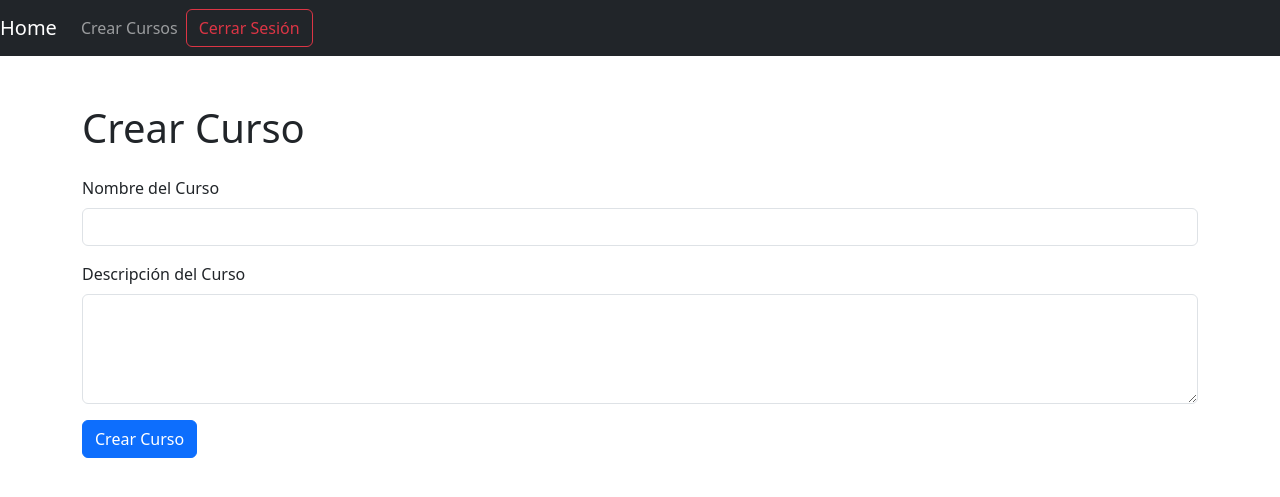
After one commit to Fabrikpz/aula-virtual, a Flask app: page /crear_cursos in a window 1280 px wide. The commit adds this page. Shown: the top 497 px of the page. Run offline with Flask 3, Linux system fonts and the light colour scheme; the visitor is signed in with stand-in values (Sample User, id 1).

Commit message:
empezando el form para crear cursos

```diff
--- a/app/models.py
+++ b/app/models.py
@@ -13,3 +13,8 @@ class User(db.Model, UserMixin):
 
     def check_password(self, password):
         return check_password_hash(self.password_hash, password)
+
+class Curso(db.Model):
+    id = db.Column(db.Integer, primary_key=True)
+    nombre = db.Column(db.String(100), nullable=False)
+    descripcion = db.Column(db.Text, nullable=False)
--- a/app/routes.py
+++ b/app/routes.py
@@ -36,10 +36,13 @@ def login():
             flash('Inicio de sesión fallido. Revisa tus credenciales', 'danger')
     return render_template('login.html', title='Login', form=form)
 
-
-
 @main.route("/logout")
 @login_required
 def logout():
     logout_user()
     return redirect(url_for('main.home'))
+
+@main.route("/crear_cursos")
+@login_required
+def crear_cursos():
+    return render_template("cursos.html")
--- /dev/null
+++ b/app/templates/cursos.html
@@ -0,0 +1,33 @@
+<!DOCTYPE html>
+<html lang="en">
+<head>
+    <meta charset="UTF-8">
+    <meta name="viewport" content="width=device-width, initial-scale=1.0">
+    <title>Crear Cursos</title>
+    <link href="https://cdn.jsdelivr.net/npm/bootstrap@5.3.3/dist/css/bootstrap.min.css" rel="stylesheet"
+        integrity="sha384-QWTKZyjpPEjISv5WaRU9OFeRpok6YctnYmDr5pNlyT2bRjXh0JMhjY6hW+ALEwIH" crossorigin="anonymous">
+    <link rel="stylesheet" href="{{ url_for('static', filename='cursos.css') }}">
+</head>
+<body>
+    {% include 'navbar.html' %}
+
+    <div class="container mt-5">
+        <h1 class="mb-4">Crear Curso</h1>
+        <form method="POST" action="{{ url_for('main.crear_cursos') }}">
+            <div class="mb-3">
+                <label for="cursoNombre" class="form-label">Nombre del Curso</label>
+                <input type="text" class="form-control" id="cursoNombre" name="curso_nombre" required>
+            </div>
+            <div class="mb-3">
+                <label for="cursoDescripcion" class="form-label">Descripción del Curso</label>
+                <textarea class="form-control" id="cursoDescripcion" name="curso_descripcion" rows="4" required></textarea>
+            </div>
+            <button type="submit" class="btn btn-primary">Crear Curso</button>
+        </form>
+    </div>
+
+    <script src="https://cdn.jsdelivr.net/npm/bootstrap@5.3.3/dist/js/bootstrap.bundle.min.js"
+        integrity="sha384-YvpcrYf0tY3lHB60NNkmXc5s9fDVZLESaAA55NDzOxhy9GkcIdslK1eN7N6jIeHz"
+        crossorigin="anonymous"></script>
+</body>
+</html>
--- /dev/null
+++ b/app/templates/navbar.html
@@ -0,0 +1,23 @@
+<nav class="navbar navbar-expand-lg navbar-dark bg-dark">
+    <a class="navbar-brand" href="{{ url_for('main.home') }}">Home</a>
+    <button class="navbar-toggler" type="button" data-toggle="collapse" data-target="#navbarSupportedContent"
+        aria-controls="navbarSupportedContent" aria-expanded="false" aria-label="Toggle navigation">
+        <span class="navbar-toggler-icon"></span>
+    </button>
+
+    <div class="collapse navbar-collapse" id="navbarSupportedContent">
+        <ul class="navbar-nav mr-auto">
+            <li class="nav-item">
+                <a class="nav-link" href="{{ url_for('main.crear_cursos') }}">Crear Cursos</a>
+            </li>
+        </ul>
+        <div class="navbar-nav">
+            {% if current_user.is_authenticated %}
+            <a href="{{ url_for('main.logout') }}" class="btn btn-outline-danger">Cerrar Sesión</a>
+            {% else %}
+            <a href="{{ url_for('main.login') }}" class="btn btn-outline-primary">Iniciar Sesión</a>
+            <a href="{{ url_for('main.register') }}" class="btn btn-outline-secondary">Registrarse</a>
+            {% endif %}
+        </div>
+    </div>
+</nav>
```
Also changed, not shown: app/templates/home.html (+1 -26 lines), app/static/css/cursos.css (added).
